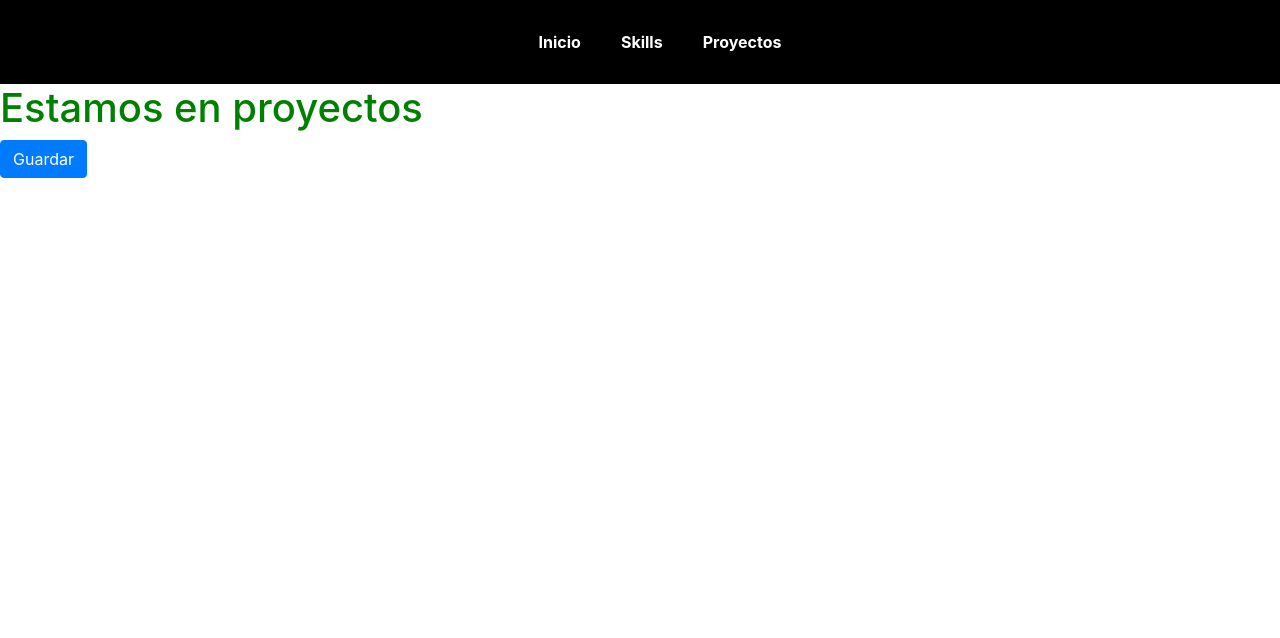
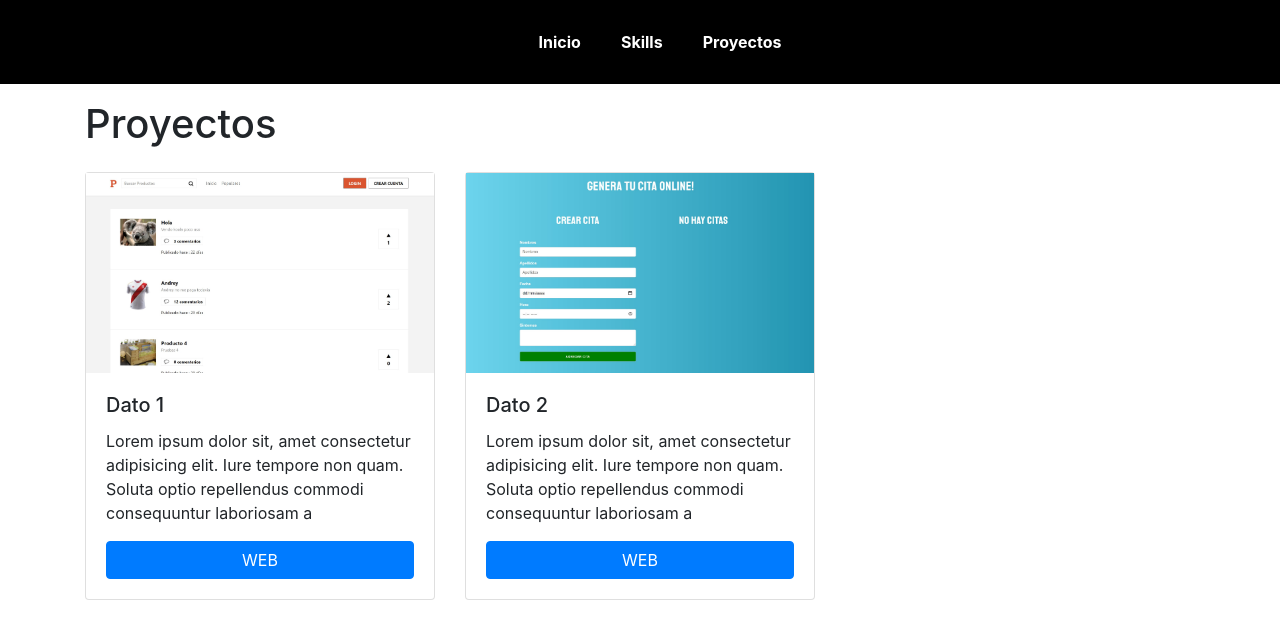
Before and after one commit to waltervivar1133/cv_gatsby, a Gatsby site: page /projects in a window 1280 px wide. Built offline with nearby package versions, Linux system fonts and the light colour scheme; Gatsby itself is replaced by a stand-in of ours.

Commit message:
feat change datos

```diff
--- a/gatsby-config.js
+++ b/gatsby-config.js
@@ -27,7 +27,7 @@ module.exports = {
         background_color: `#663399`,
         theme_color: `#663399`,
         display: `minimal-ui`,
-        icon: `src/images/gatsby-icon.png`, // This path is relative to the root of the site.
+        icon: `src/images/favicon-32x32.png`, // This path is relative to the root of the site.
       },
     },
     // this (optional) plugin enables Progressive Web App + Offline functionality
--- a/package.json
+++ b/package.json
@@ -5,6 +5,7 @@
   "version": "0.1.0",
   "author": "Walter Vivar Sanchez",
   "dependencies": {
+    "@loadable/component": "^5.14.1",
     "@svgr/webpack": "^5.4.0",
     "bootstrap": "^4.5.3",
     "gatsby": "^2.24.67",
--- /dev/null
+++ b/src/assets/sass/projects.scss
@@ -0,0 +1,20 @@
+.projects {
+  h1 {
+    margin: 1rem 0 1.5rem 0;
+  }
+
+  .image {
+    height: 200px;
+    background-position: center;
+    background-size: cover;
+    background-repeat: no-repeat;
+  }
+
+  a button {
+    width: 100%;
+    text-transform: uppercase;
+  }
+
+
+
+}
--- a/src/components/ListSkill/Skills.jsx
+++ b/src/components/ListSkill/Skills.jsx
@@ -1,6 +1,9 @@
 import React from 'react';
 import '../../assets/sass/listSkill.scss';
-import SkillBar from 'react-skills-bars';
+import loadable from '@loadable/component'
+// import SkillBar from 'react-skills-bars';
+
+const SkillBar = loadable(() => import ('react-skills-bars'));
 
 const ListSkill = (props) => {
 
--- a/src/pages/projects.jsx
+++ b/src/pages/projects.jsx
@@ -1,15 +1,40 @@
 import React from "react"
-import {Button} from 'react-bootstrap';
-import '../assets/sass/index.scss'
+import {Button, Container , Row , Col , Card} from 'react-bootstrap';
+import '../assets/sass/projects.scss'
 import Layout from '../layouts/BasicLayout';
+import Datos from '../utils/project'
 
 
 
 const Projects = () => (
 
   <Layout menuColor="#000">
-    <h1>Estamos en proyectos</h1>
-    <Button variant="primary">Guardar</Button>
+    <Container className="projects">
+      <h1>Proyectos</h1>
+      <Row>
+        { Datos.map((item , index) => (
+          <Col key={index} xs={12} sm={4} className="project">
+            <Card>
+        <div className="image"
+          style={{ backgroundImage: `url("${item.image}")`}}
+        />
+              <Card.Body>
+                <Card.Title>{item.title}</Card.Title>
+                <Card.Text>{item.description}</Card.Text>
+                <a href={item.url} target="_blank">
+                  <Button primary >
+                    Web
+                  </Button>
+                </a>
+              </Card.Body>
+              </Card>
+          </Col>
+        ))
+
+        }
+
+      </Row>
+    </Container>
  </Layout>
 )
 
--- /dev/null
+++ b/src/utils/project.jsx
@@ -0,0 +1,19 @@
+import proyect1 from '../images/projects/1.jpg'
+import proyect2 from '../images/projects/2.jpg'
+
+export default [
+  {
+    title: 'Dato 1',
+    description : 'Lorem ipsum dolor sit, amet consectetur adipisicing elit. Iure tempore non quam. Soluta optio repellendus commodi consequuntur laboriosam a',
+    url : "https://react-citas-seguro.netlify.app/",
+
+    image: proyect1
+  },
+  {
+    title: 'Dato 2',
+    description : 'Lorem ipsum dolor sit, amet consectetur adipisicing elit. Iure tempore non quam. Soluta optio repellendus commodi consequuntur laboriosam a',
+    url : "https://products-firebase-next.netlify.app/",
+
+    image: proyect2
+  }
+]
```
Also changed, not shown: src/images/favicon-32x32.png (added), src/images/projects/1.jpg (added), src/images/projects/2.jpg (added), 2 other files.
